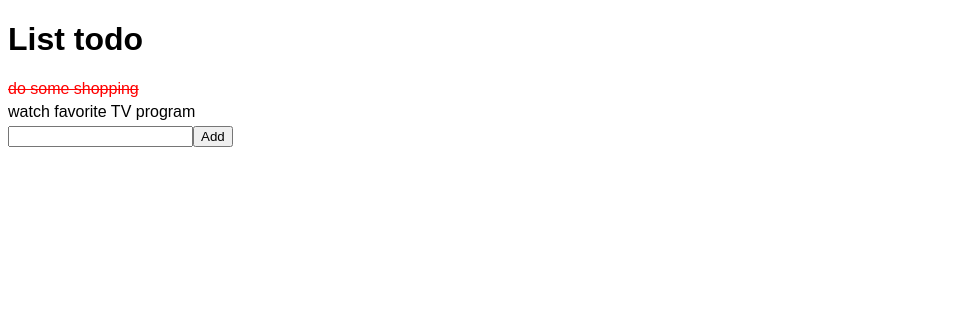
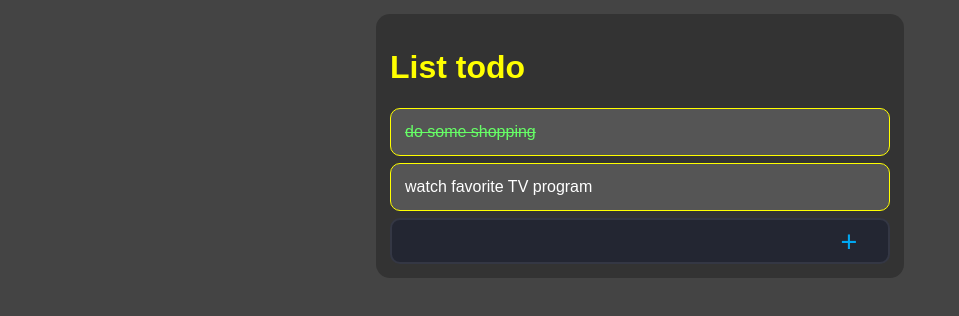
Before and after one commit to andrzej-stasinski/react-list, a React (Create React App) app: page / in a window 1280 px wide. Shown: the top 316 px of the page, without its empty margins (0-959 px from the left). Built offline with nearby package versions, Linux system fonts and the light colour scheme.

Commit message:
add styles by styled-components

```diff
--- a/package.json
+++ b/package.json
@@ -7,7 +7,8 @@
     "react-dom": "^16.12.0",
     "react-router": "^5.1.2",
     "react-router-dom": "^5.1.2",
-    "react-scripts": "3.2.0"
+    "react-scripts": "3.2.0",
+    "styled-components": "^5.2.1"
   },
   "scripts": {
     "start": "react-scripts start",
--- a/src/App.css
+++ b/src/App.css
@@ -1,5 +1,9 @@
 body {
     font-family: sans-serif;
+    margin: 0;
+    padding: 0;
+    color: #fff;
+    background: #444;
 }
 .doneStyle {
     margin-bottom: 5px;
--- a/src/components/NewToDoForm.js
+++ b/src/components/NewToDoForm.js
@@ -1,14 +1,42 @@
 import React from 'react'
+import styled from 'styled-components'
+
+const Button = styled.button`
+    background: #232632;
+    color: #00a7f1;
+    width: 80px;
+    height: 32px;
+    font-size: 1.8em;
+    border: 0px;
+`;
+const TextInput = styled.input`
+    padding: 5px;
+    font-size: .7em;
+    background: #232632;
+    color: #d3d4d6;
+    width: 100%;
+    margin-right: 7px;
+    border: 0px;
+    font-size: 1.2rem;
+`;
+const Container = styled.div`
+    display: flex;
+    justify-content: space-between;
+    border: 2px solid #343744;
+    background: #232632;
+    border-radius: 10px;
+    padding: 5px;
+`;
 
 const NewToDoForm = (props) => {
     const {onChange, draft, onSubmit} = props
     return (
-        <div>
-                <input
+        <Container>
+                <TextInput
                     type='text' onChange={onChange} value={draft}
                 />
-                <button onClick={onSubmit}>Add</button>
-        </div>
+                <Button onClick={onSubmit}>+</Button>
+        </Container>
     )
 }
 export default NewToDoForm
--- a/src/components/ToDoItem.css
+++ b/src/components/ToDoItem.css
@@ -1,4 +1,3 @@
 .doneTodo {
-    color: red;
     text-decoration: line-through
 }
--- a/src/components/ToDoItem.js
+++ b/src/components/ToDoItem.js
@@ -1,5 +1,16 @@
 import React, { Component } from 'react'
 import './ToDoItem.css'
+import styled from 'styled-components'
+
+const Item = styled.div`
+  background: #555;
+  border-radius: 10px;
+  padding: 14px;
+  margin-bottom: 7px;
+  border: 1px solid yellow;
+  color: ${props => props.done ? '#6f6' : 'auto'};
+  text-decoration: ${props => props.done ? 'line-through' : 'auto'};
+`;
 
 class ToDoItem extends Component {
     static defaultProps = {
@@ -14,14 +25,13 @@ class ToDoItem extends Component {
     render() {
         const {text} = this.props
         return (
-            <div>
-                <div
-                    onClick={this.toggleDone}
-                    className={this.state.done ? 'doneStyle doneTodo' : 'doneStyle'}
-                >
-                    {text}
-                </div>
-            </div>
+            <Item
+                onClick={this.toggleDone}
+                done={this.state.done}
+                // className={this.state.done ? 'doneStyle doneTodo' : 'doneStyle'}
+            >
+                {text}
+            </Item>
         )
     }
 }
--- a/src/container/ToDoList.js
+++ b/src/container/ToDoList.js
@@ -1,6 +1,20 @@
 import React, { Component } from 'react';
 import ToDoItem from '../components/ToDoItem'
 import NewToDoForm from '../components/NewToDoForm'
+import styled from 'styled-components'
+
+const Container = styled.div`
+  background: #333;
+  margin: 0 auto;
+  width: 80%;
+  max-width: 500px;
+  padding: 14px;
+  border-radius: 14px;
+  margin-top: 14px;
+`;
+const Header = styled.h1`
+  color: yellow;
+`;
 
 class ToDoList extends Component {
     static defaultProps = {
@@ -30,8 +44,8 @@ class ToDoList extends Component {
       console.log(this.props)
       const {Draft, tasks} = this.state
       return (
-        <div>
-            <h1>{this.props.title}</h1>
+        <Container>
+            <Header>{this.props.title}</Header>
 
             {tasks.map(task => {
               return <ToDoItem key={task.text} text={task.text} done={task.done} />
@@ -43,7 +57,7 @@ class ToDoList extends Component {
                 draft={Draft}
                 onSubmit={this.addToDo}
             />
-        </div>
+        </Container>
       );
     }
   }
```
Also changed, not shown: 1 other file (tests, documents, lock files or other folders).
